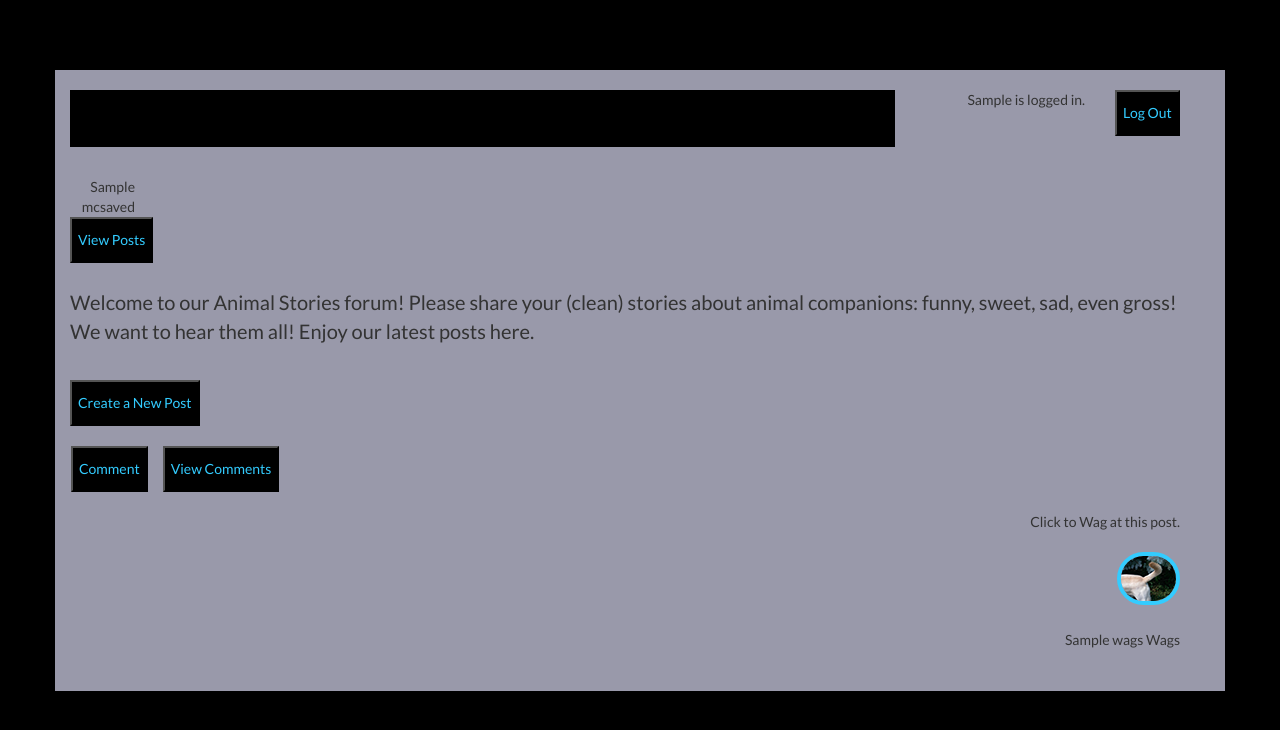
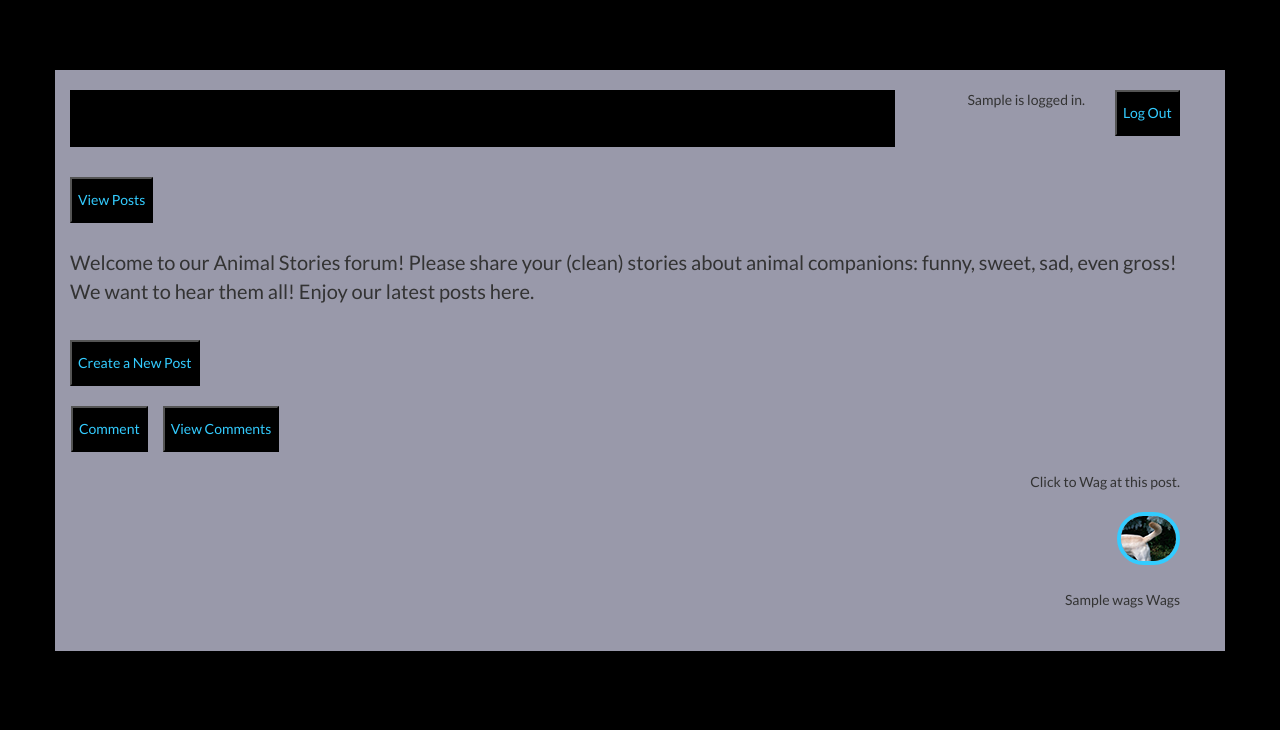
Before and after one commit to rijarobinson/animal-stories, a Python web app: template templates/front.html in a window 1280 px wide. Shown: the top 730 px of the page. Run offline with Jinja, Linux system fonts and the light colour scheme; the template is opened without the code that fills it: most values are stand-ins (such as "Sample title", 1, 10 or a date in 2020); some libraries are stand-ins or nearby versions; some web fonts are replaced.

Commit message:
Remove mcsaved references

```diff
--- a/templates/base.html
+++ b/templates/base.html
@@ -75,10 +75,7 @@
             {% if not front_page and not welcome_page and
                 not newpost_page and not permalink_page %}
                 <div class = "col-md-1 text-right">
-                    {{ mcsaved }}
                     <form action = "/blog">
-                        <input type = "hidden" name = "mcsaved"
-                            value = "{{ mcsaved }}">
                         <input type = "button"
                             class = "text-center"
                             name = "return_to_list"
--- a/templates/editcomment.html
+++ b/templates/editcomment.html
@@ -18,15 +18,11 @@
                 value = "{{current_post}}">
             <input type = "hidden" name = "comment_key"
                 value = "{{comment_to_edit}}">
-            <input type = "hidden" name = "mcsaved"
-                value = "{{ mcsaved }}">
             <input type = "button" value = "Save Change"
                 name = "change_comment" OnClick = "this.form.submit();">
         </div>
         <div class = "col-md-2">
             <a href = "/blog">
-                <input type = "hidden" name = "mcsaved"
-                        value = "{{ mcsaved }}">
                 <input type = "button" alt = "View Posts"
                     name = "view_posts" value = "Cancel and View Posts"
                     title = "Click to List of Posts">
--- a/templates/front.html
+++ b/templates/front.html
@@ -15,8 +15,6 @@
             <form action = "/blog/newpost">
                 <input type = "hidden" name = "poster"
                     value = "{{ current_user }}">
-                <input type = "hidden" name = "mcsaved"
-                    value = "{{ mcsaved }}">
                 <input type = "button" name="create_new_post"
                     value = "Create a New Post" OnClick="this.form.submit();">
             </form>
@@ -38,8 +36,6 @@
                         value = "{{p.content}}">
                     <input type="hidden" name="poster"
                         value="{{p.poster}}">
-                    <input type = "hidden" name = "mcsaved"
-                        value = "{{ mcsaved }}">
                     <input type="button" value="Edit Post" name="edit_post"
                         onClick = "this.form.submit();">
                 </form>
@@ -48,8 +44,6 @@
                 <form action = "/blog/deletepost" method="post">
                     <input type = "hidden" name = "post_key"
                         value = "{{p.key().id()}}">
-                    <input type = "hidden" name = "mcsaved"
-                        value = "{{ mcsaved }}">
                     <input type="button" value="Delete Post" name="delete_post"
                         onClick = "this.form.submit();">
                 </form>
@@ -63,13 +57,9 @@
                 <input type = "button" alt = "Log In to Comment"
                     name = "login_to_comment" value = "Log In to Comment"
                     title = "Log In to Comment">
-                <input type = "hidden" name = "mcsaved"
-                    value = "{{ mcsaved }}">
             </a>
         {% else %}
             <a href = "/blog/{{p.key().id()}}?comment=True">
-                <input type = "hidden" name = "mcsaved"
-                    value = "{{ mcsaved }}">
                 <input type = "button" alt = "Comment on post"
                     name = "comment_on_post" value = "Comment"
                     title = "Click to Comment on post"
@@ -82,8 +72,6 @@
                 <input type = "button" alt = "View Comments"
                     name = "view_comments" value = "View Comments"
                     title = "Click to View Comments">
-                <input type = "hidden" name = "mcsaved"
-                    value = "{{ mcsaved }}">
             </a>
         </div>
     </div>
@@ -124,8 +112,6 @@
                     <form method = "post" action = "/blog/removewag">
                         <input type = "hidden" name = "post_key"
                             value = "{{p.key().id()}}">
-                        <input type = "hidden" name = "mcsaved"
-                            value = "{{ mcsaved }}">
                         <div class="text-right">
                             <input type="image"
                                 src="../images/wag_button_wagged.png"
@@ -148,8 +134,6 @@
                     <form method = "post" action = "/blog/addwag">
                         <input type = "hidden" name = "post_key"
                             value = "{{p.key().id()}}">
-                        <input type = "hidden" name = "mcsaved"
-                            value = "{{ mcsaved }}">
                         <div class="text-right">
                             <input type="image" src="../images/wag_button.png"
                             alt="Click to Wag at this post" name = "wag_at_post"
--- a/templates/newpost.html
+++ b/templates/newpost.html
@@ -41,15 +41,11 @@
                 value = "{{post_to_edit}}">
             <input type = "hidden" name = "poster"
                 value = "{{poster}}">
-            <input type = "hidden" name = "mcsaved"
-                value = "{{mcsaved}}">
             <input type = "button" name = "Submit Post"
                 value = "Submit Post" onClick = "this.form.submit();">
         </div>
         <div class = "col-md-2">
             <a href = "/blog">
-                <input type = "hidden" name = "mcsaved"
-                    value = "{{ mcsaved }}">
                 <input type = "button" alt = "View Posts" name = "view_posts"
                     value = "Cancel and View Posts"
                     title = "Click to List of Posts">
--- a/templates/welcome.html
+++ b/templates/welcome.html
@@ -17,7 +17,6 @@
     <div class = "col-md-2">
         <form action = "/blog/newpost">
             <input type = "hidden" name = "logged_in" value = {{ logged_in }}>
-            <input type = "hidden" name = "mcsaved" value = {{ mcsaved }}>
             <input type = "hidden" name = "poster" value = {{ username }}>
             <input type = "button" name = "create_new_post"
                 value = "Create a New Post" OnClick="this.form.submit();">
@@ -26,7 +25,6 @@
     <div class = "col-md-2">
         <form action = "/blog">
             <input type = "hidden" name = "logged_in" value = {{ logged_in }}>
-            <input type = "hidden" name = "mcsaved" value = {{ mcsaved }}>
             <input type = "hidden" name = "poster" value = {{ username }}>
             <input type = "button" name = "view_posts"
                 value = "View Posts"
```
Also changed, not shown: blog.py (+12 -58 lines), templates/permalink.html (+0 -16 lines), 1 other file.
